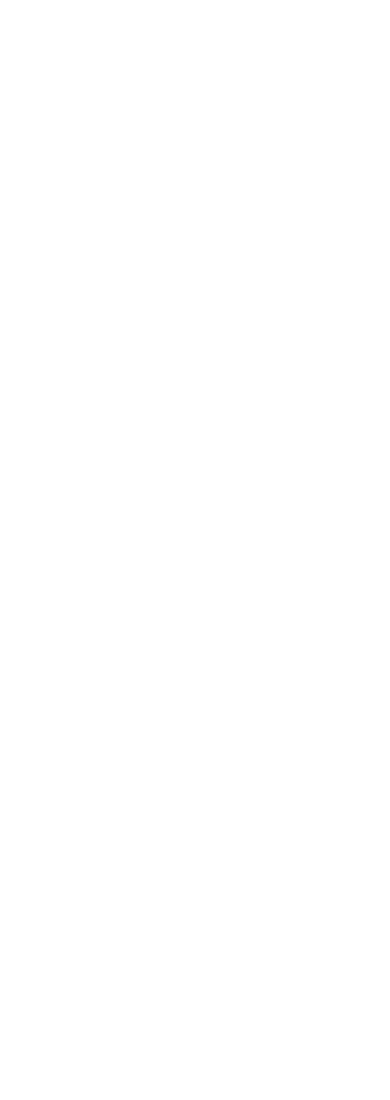
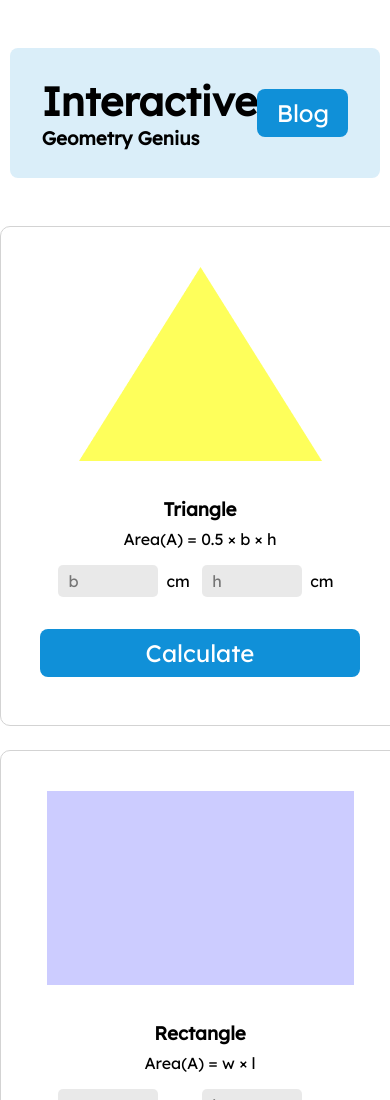
Before and after one commit to z1script/geometry-genius, a plain HTML site: page index.html in a window 390 px wide. Shown: the top 1100 px of the page. Before the commit the page ends 844 px from the top, so only its background shows below. Drawn offline with Linux system fonts and the light colour scheme; a web font is replaced by a local one.

Commit message:
header & main section markup & styles with responsive complete

```diff
--- a/index.html
+++ b/index.html
@@ -8,6 +8,105 @@
     <link rel="stylesheet" href="style.css" />
   </head>
   <body>
+    <header>
+      <section>
+        <h1>Interactive</h1>
+        <h3>Geometry Genius</h3>
+      </section>
+      <button>Blog</button>
+    </header>
+    <main>
+      <section class="geometry-container">
+        <div class="card-container">
+          <img src="images/triangle.png" alt="Triangle" />
+          <h3>Triangle</h3>
+          <p>Area(A) = 0.5 &times; b &times; h</p>
+          <p>
+            <input type="number" placeholder="b" /><span class="text-cm"
+              >cm</span
+            >
+            <input type="number" placeholder="h" /><span class="text-cm"
+              >cm</span
+            >
+          </p>
+          <button class="btn-calculate">Calculate</button>
+        </div>
+        <div class="card-container">
+          <img src="images/rectangle.png" alt="Rectangle" />
+          <h3>Rectangle</h3>
+          <p>Area(A) = w &times; l</p>
+          <p>
+            <input type="number" placeholder="w" /><span class="text-cm"
+              >cm</span
+            >
+            <input type="number" placeholder="l" /><span class="text-cm"
+              >cm</span
+            >
+          </p>
+          <button class="btn-calculate">Calculate</button>
+        </div>
+        <div class="card-container">
+          <img src="images/parallelogram.png" alt="Parallelogram" />
+          <h3>Parallelogram</h3>
+          <p>Area(A) = b &times; h</p>
+          <p>
+            <input type="number" placeholder="b" /><span class="text-cm"
+              >cm</span
+            >
+            <input type="number" placeholder="h" /><span class="text-cm"
+              >cm</span
+            >
+          </p>
+          <button class="btn-calculate">Calculate</button>
+        </div>
+        <div class="card-container">
+          <img src="images/rhombus.png" alt="Rhombus" />
+          <h3>Rhombus</h3>
+          <p>Area(A) = 0.5 &times; d<sub>1</sub> &times; d<sub>2</sub></p>
+          <p>
+            <input type="number" placeholder="d&#8321;" /><span class="text-cm"
+              >cm</span
+            >
+            <input type="number" placeholder="d&#8322;" /><span class="text-cm"
+              >cm</span
+            >
+          </p>
+          <button class="btn-calculate">Calculate</button>
+        </div>
+        <div class="card-container">
+          <img src="images/pentagon.png" alt="Pentagon" />
+          <h3>Pentagon</h3>
+          <p>Area(A) = 0.5 &times; p &times; b</p>
+          <p>
+            <input type="number" placeholder="p" /><span class="text-cm"
+              >cm</span
+            >
+            <input type="number" placeholder="b" /><span class="text-cm"
+              >cm</span
+            >
+          </p>
+          <button class="btn-calculate">Calculate</button>
+        </div>
+        <div class="card-container">
+          <img src="images/ellipse.png" alt="Ellipse" />
+          <h3>Ellipse</h3>
+          <p>Area(A) = &pi;ab</p>
+          <p>
+            <input type="number" placeholder="a" /><span class="text-cm"
+              >cm</span
+            >
+            <input type="number" placeholder="b" /><span class="text-cm"
+              >cm</span
+            >
+          </p>
+          <button class="btn-calculate">Calculate</button>
+        </div>
+      </section>
+      <section class="area-container">
+        <h3>Area Calculation</h3>
+        <div></div>
+      </section>
+    </main>
     <script src="js/utilities.js"></script>
     <script src="js/app.js"></script>
   </body>
--- a/style.css
+++ b/style.css
@@ -0,0 +1,151 @@
+@import url("https://fonts.googleapis.com/css2?family=Bebas+Neue&family=Fira+Sans+Condensed&family=Lexend&family=Open+Sans&family=Roboto&family=Work+Sans&display=swap");
+
+* {
+  margin: 0;
+  padding: 0;
+  box-sizing: border-box;
+}
+
+body {
+  margin: 3rem 4rem;
+  font-family: "Lexend", sans-serif;
+}
+
+header {
+  height: 130px;
+  display: flex;
+  width: 95%;
+  border-radius: 0.5rem;
+  margin: 3rem auto;
+  padding: 1rem 2rem;
+  justify-content: space-between;
+  align-items: center;
+  background-color: #108fd827;
+}
+
+header h1 {
+  font-size: 2.5rem;
+}
+
+header button {
+  background-color: #1090d8;
+  color: #ffffff;
+  border: none;
+  font-family: "Lexend", sans-serif;
+  font-size: 1.5rem;
+  height: 3rem;
+  width: 6rem;
+  border-radius: 0.5rem;
+}
+
+main {
+  display: flex;
+  justify-content: center;
+  gap: 1.5rem;
+}
+
+.geometry-container {
+  display: grid;
+  grid-template-columns: repeat(3, 1fr);
+  gap: 1.5rem;
+}
+
+.card-container {
+  border: 1px solid lightgray;
+  text-align: center;
+  padding: 2.5rem 0;
+  border-radius: 10px;
+  height: 500px;
+  width: 400px;
+}
+
+.card-container h3 {
+  margin: 2rem 0 0.5rem 0;
+}
+
+.card-container input {
+  width: 100px;
+  margin: 1rem 0;
+  height: 2rem;
+  border: none;
+  font-size: 1rem;
+  font-family: "Lexend", sans-serif;
+  padding-left: 10px;
+  background-color: rgba(211, 211, 211, 0.507);
+  border-radius: 5px;
+}
+
+input::-webkit-outer-spin-button,
+input::-webkit-inner-spin-button {
+  -webkit-appearance: none;
+}
+
+.card-container input:focus {
+  outline: none;
+}
+
+.text-cm {
+  margin: 0 0.5rem;
+}
+
+.btn-calculate {
+  background-color: #1090d8;
+  color: #ffffff;
+  border: none;
+  margin-top: 1rem;
+  font-family: "Lexend", sans-serif;
+  font-size: 1.5rem;
+  height: 3rem;
+  width: 20rem;
+  border-radius: 0.5rem;
+}
+
+.area-container {
+  border: 1px solid lightgray;
+  text-align: center;
+  padding: 2.5rem 0;
+
+  border-radius: 10px;
+  height: 500px;
+  width: 400px;
+}
+
+.area-container h3 {
+  font-size: 1.5rem;
+}
+
+@media screen and (max-width: 696px) {
+  header {
+    width: 95%;
+  }
+  body {
+    margin: 3rem auto;
+  }
+  main {
+    flex-direction: column;
+  }
+  .geometry-container {
+    margin: 0 auto;
+    grid-template-columns: repeat(1, 1fr);
+  }
+  .area-container {
+    margin: auto;
+  }
+}
+@media screen and (min-width: 697px) and (max-width: 1280px) {
+  main {
+    display: flex;
+    flex-direction: column;
+    justify-content: center;
+    gap: 1.5rem;
+  }
+  .geometry-container {
+    display: grid;
+    margin: 0 auto;
+    grid-template-columns: repeat(2, 1fr);
+    gap: 1.5rem;
+  }
+  .area-container {
+    margin: auto;
+  }
+}
```
